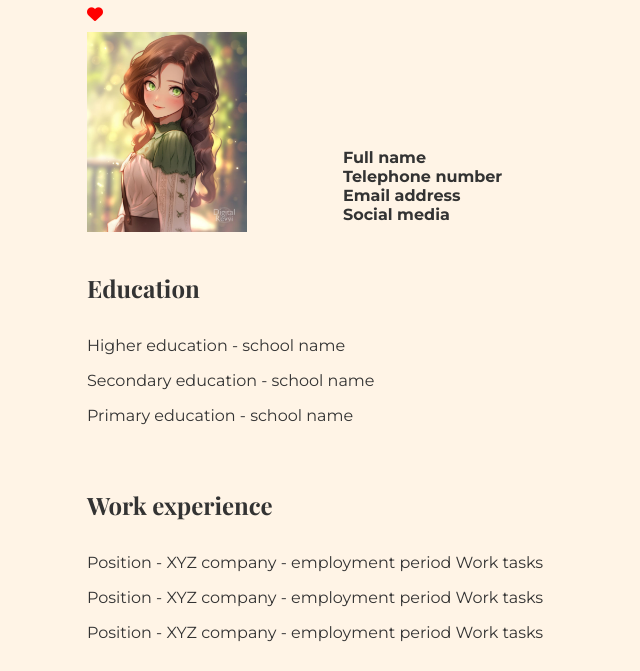
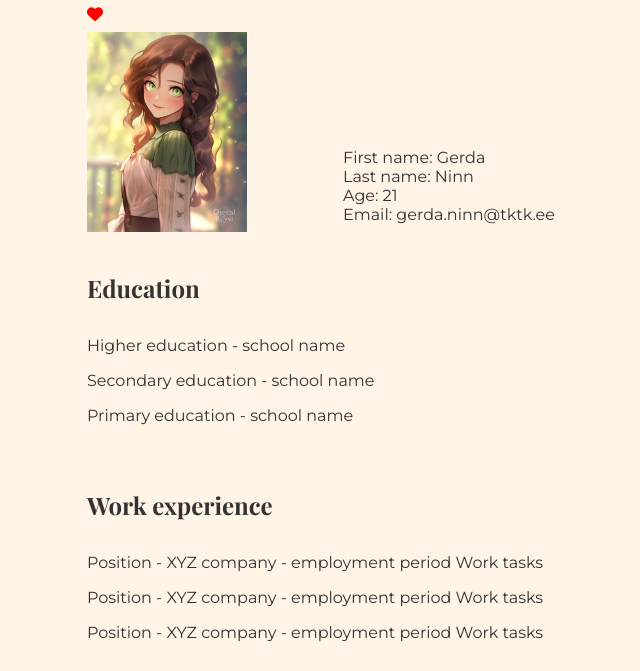
Before and after one commit to gerdaninn-sketch/Week-7-8, a plain HTML site: page index.html in a window 1280 px wide. Shown: the part 109-780 px from the top of the page, without its empty margins (169-809 px from the left). Drawn offline with nearby package versions, Linux system fonts and the light colour scheme; a web font is replaced by a local one.

Commit message:
add week 13 files

```diff
--- a/index.html
+++ b/index.html
@@ -31,10 +31,10 @@
             </div>
 
                         <div class="info">
-                <h3 class="name">Full name</h2>
-                <h3 class="phone-number">Telephone number</h2>
-                <h3 class="email">Email address</h2>
-                <h3 class="social-media">Social media</h2>
+                <p>First name: <span id="fName"></span></p>
+                <p>Last name: <span id="lName"></span></p>
+                <p>Age: <span id="age"></span></p>
+                <p>Email: <span id="email"></span></p>
              </div>
 
             </div>
@@ -77,5 +77,6 @@
     </div>
 
     <script src="app.js"></script>
+    <script src="person.js"></script>
 </body>
 </html>
--- /dev/null
+++ b/person.js
@@ -0,0 +1,30 @@
+const fNameSpan = document.querySelector('#fName');
+const lNameSpan = document.querySelector('#lName');
+const ageSpan = document.querySelector('#age');
+const emailSpan = document.querySelector('#email');
+
+// const person = {
+//     fName: 'Gerda',
+//     lName: 'Ninn',
+//     age: 21,
+//     email: 'gerda.ninn@tktk.ee'
+// }
+
+window.onload = () => {
+
+    fetch('person.json')
+    .then(response => response.json())
+    .then(data => {
+        fNameSpan.textContent = data.fName;
+        lNameSpan.textContent = data.lName;
+        ageSpan.textContent = data.age;
+        emailSpan.textContent = data.email
+    })
+
+    // fNameSpan.textContent = person.fName;
+    // lNameSpan.textContent = person.lName;
+    // ageSpan.textContent = person.age;
+    // emailSpan.textContent = person.email
+
+
+}
--- /dev/null
+++ b/person.json
@@ -0,0 +1,6 @@
+{
+    "fName": "Gerda",
+    "lName": "Ninn",
+    "age": 21,
+    "email": "gerda.ninn@tktk.ee"
+}
```
